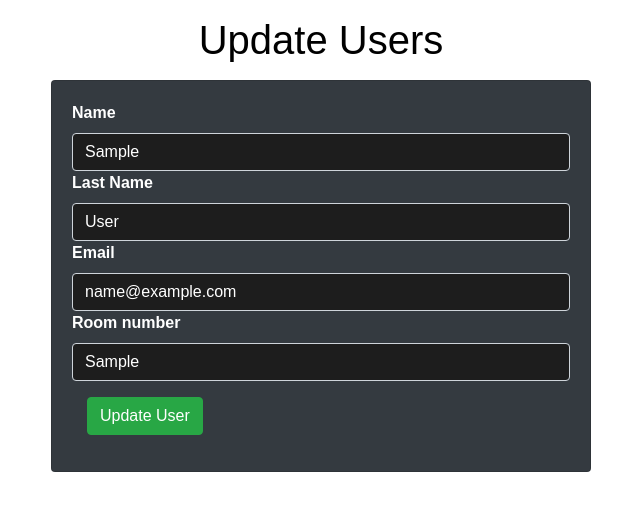
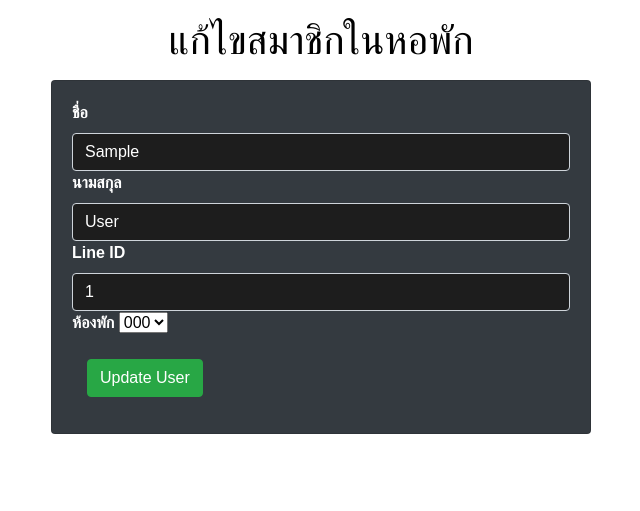
Before and after one commit to danainan/django_project, a Django app: page /update-users/1 in a window 1280 px wide. Shown: the part 64-575 px from the top of the page, without its empty margins (319-959 px from the left). Run offline with Django 4.2, Linux system fonts and the light colour scheme; tables that the repository leaves empty hold one stand-in row (values such as "Sample post"); some libraries are stand-ins or nearby versions.

Commit message:
field_lineid_and_update_user

```diff
--- a/project/models.py
+++ b/project/models.py
@@ -4,7 +4,7 @@ from django.db import models
 class Users(models.Model):
     firstname = models.CharField(max_length=50)
     last_name = models.CharField(max_length=50)
-    email = models.EmailField(max_length=100)
+    line_id = models.CharField(max_length=50)
     room_num = models.CharField(max_length=255)
 
 class Rooms(models.Model):
--- a/project/templates/std/add_u.html
+++ b/project/templates/std/add_u.html
@@ -47,7 +47,7 @@
 </head>
 <body>
 {% include 'std/navbar.html' %}
-<h1 class="text-center my-3">เพิ่มสมากชิกในหอพัก</h1>
+<h1 class="text-center my-3">เพิ่มสมาชิกในหอพัก</h1>
 <div class="container">
     <div class="row">
         <div class="col-md-6 offset-md-3">
@@ -63,6 +63,10 @@
                             <div class="md-3">
                                 <label for="last_name">นามสกุล</label>
                                 <input name="project_last_name" type="text" id="last_name" class="form-control" placeholder="นามสกุลผู้อาศัย">
+                            </div>
+                            <div class="md-3">
+                                <label for="line_id">Line ID</label>
+                                <input name="project_line_id" type="text" id="line_id" class="form-control" placeholder="Line ID ผู้อาศัย">
                             </div>
                             <div class="md-3">
                                 <label for="room_num">ห้องพัก</label>
--- a/project/templates/std/update_u.html
+++ b/project/templates/std/update_u.html
@@ -46,7 +46,7 @@
   </head>
   <body>
     {% include 'std/navbar.html' %}
-    <h1 class="text-center my-3">Update Users</h1>
+    <h1 class="text-center my-3">แก้ไขสมาชิกในหอพัก</h1>
     <div class="container">
         <div class="row">
             <div class="col-md-6 offset-md-3">
@@ -56,20 +56,27 @@
                             {% csrf_token %}
                             <div class="md-3">
                                 <div class="md-3">
-                                    <label for="firstname">Name</label>
-                                    <input name="project_firstname" type="text" id="firstname" class="form-control" placeholder="Enter your first name" required value="{{project.firstname}}">
+                                    <label for="firstname">ชื่อ</label>
+                                    <input name="project_firstname" type="text" id="firstname" class="form-control" placeholder="ชื่อผู้อาศัย" required value="{{project.firstname}}">
                                 </div>
                                 <div class="md-3">
-                                    <label for="last_name">Last Name</label>
-                                    <input name="project_last_name" type="text" id="last_name" class="form-control" placeholder="Enter your last name" required value="{{project.last_name}}">
+                                    <label for="last_name">นามสกุล</label>
+                                    <input name="project_last_name" type="text" id="last_name" class="form-control" placeholder="นามสกุลผู้อาศัย" required value="{{project.last_name}}">
                                 </div>
                                 <div class="md-3">
-                                    <label for="email">Email</label>
-                                    <input name="project_email" type="text" id="email" class="form-control" placeholder="Enter your email" required value="{{project.email}}">
+                                    <label for="line_id">Line ID</label>
+                                    <input name="project_line_id" type="text" id="line_id" class="form-control" placeholder="Line ID ผู้อาศัย" required value="{{project.line_id}}">
                                 </div>
                                 <div class="md-3">
-                                    <label for="room_num">Room number</label>
-                                    <input name="project_room_num" type="text" id="room_num" class="form-control" placeholder="Enter your room number" value="{{project.room_num}}">
+                                    <label for="room_num">ห้องพัก</label>
+                                    <select name="project_room_num" id="room_num">
+                                      {% for room in rooms %}
+                                        <option value="{{ room.room_number }}" {% if project.room_num == room.room_number %}selected{% endif %}>{{ room.room_number }}</option>
+                                      {% endfor %}
+                                    </select>
+                                    {% if room_full %}
+                                      <p style="color: red;">ห้องพักเต็มแล้ว ไม่สามารถเพิ่มสมาชิกได้</p>
+                                    {% endif %}
                                 </div>
                                 <div class="container my-3">
                                     <button class="btn btn-success">
--- a/project/views.py
+++ b/project/views.py
@@ -35,9 +35,8 @@ def logout(request):
 
 
 def home(request):
-    project=Users.objects.all()
-
-    return render(request , 'std/home.html', {'project':project})
+    users = Users.objects.all()
+    return render(request, 'std/home.html', {'users': users})
 
 def users_add(request):
     if request.method == 'POST':
@@ -45,7 +44,7 @@ def users_add(request):
         # Retrieve the user inputs
         projects_firstname = request.POST.get("project_firstname")
         projects_last_name = request.POST.get("project_last_name")
-        projects_email = request.POST.get("project_email")
+        projects_line_id = request.POST.get("project_line_id")
         projects_room_num = request.POST.get("project_room_num")
 
         room = Rooms.objects.get(room_number=projects_room_num)
@@ -63,7 +62,7 @@ def users_add(request):
         u = Users()
         u.firstname = projects_firstname
         u.last_name = projects_last_name
-        u.email = projects_email
+        u.line_id = projects_line_id
         u.room_num = projects_room_num
 
         u.save()
@@ -79,22 +78,34 @@ def users_delete(request,roll):
 
     return redirect("/project/home")
 
-def users_update(request,roll):
-    project=Users.objects.get(pk=roll)
-    return render(request, 'std/update_u.html',{'project':project})
+def users_update(request, roll):
+    project = Users.objects.get(pk=roll)
+    rooms = Rooms.objects.all()
+    return render(request, 'std/update_u.html', {'project': project, 'rooms': rooms})
 
-def do_users_update(request,roll):
-    project_firstname=request.POST.get("project_firstname")
-    project_last_name=request.POST.get("project_last_name")
-    project_email=request.POST.get("project_email")
-    project_room_num=request.POST.get("project_room_num")
+def do_users_update(request, roll):
+    project_firstname = request.POST.get("project_firstname")
+    project_last_name = request.POST.get("project_last_name")
+    project_line_id = request.POST.get("project_line_id")
+    project_room_num = request.POST.get("project_room_num")
 
-    project=Users.objects.get(pk=roll)
+    project = Users.objects.get(pk=roll)
 
-    project.firstname=project_firstname
-    project.last_name=project_last_name
-    project.email=project_email
-    project.room_num=project_room_num
+    room = Rooms.objects.get(room_number=project_room_num)
+    current_occupancy = Users.objects.filter(room_num=project_room_num).count()
+    if current_occupancy >= int(room.room_capacity):
+        room_full = True
+    else:
+        room_full = False
+
+    if room_full:
+        rooms = Rooms.objects.all()
+        return render(request, 'std/update_u.html', {'project': project, 'rooms': rooms, 'room_full': room_full})
+
+    project.firstname = project_firstname
+    project.last_name = project_last_name
+    project.line_id = project_line_id
+    project.room_num = project_room_num
 
     project.save()
     return redirect("/project/home")
```
Also changed, not shown: project/templates/std/home.html (+14 -14 lines).
